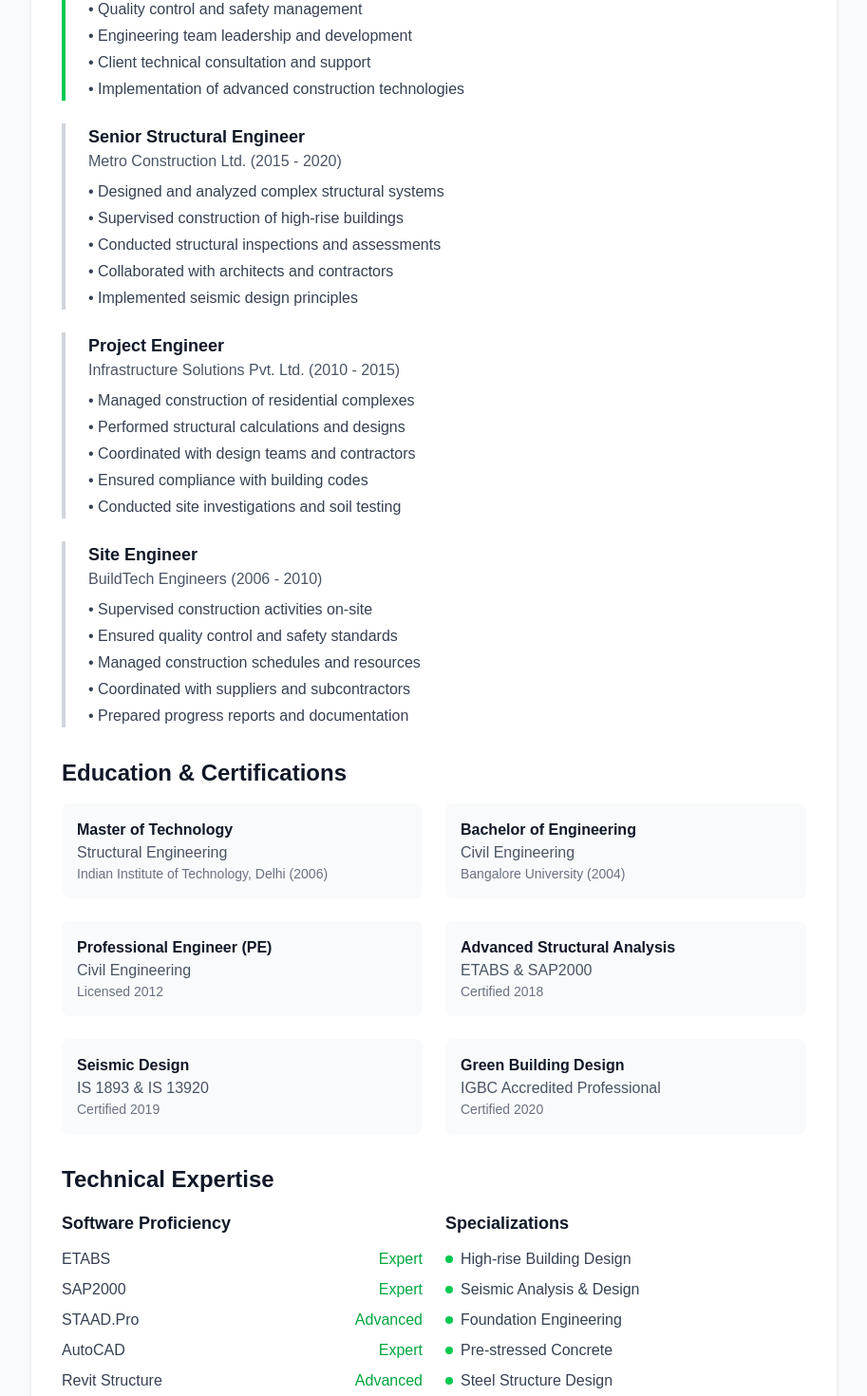
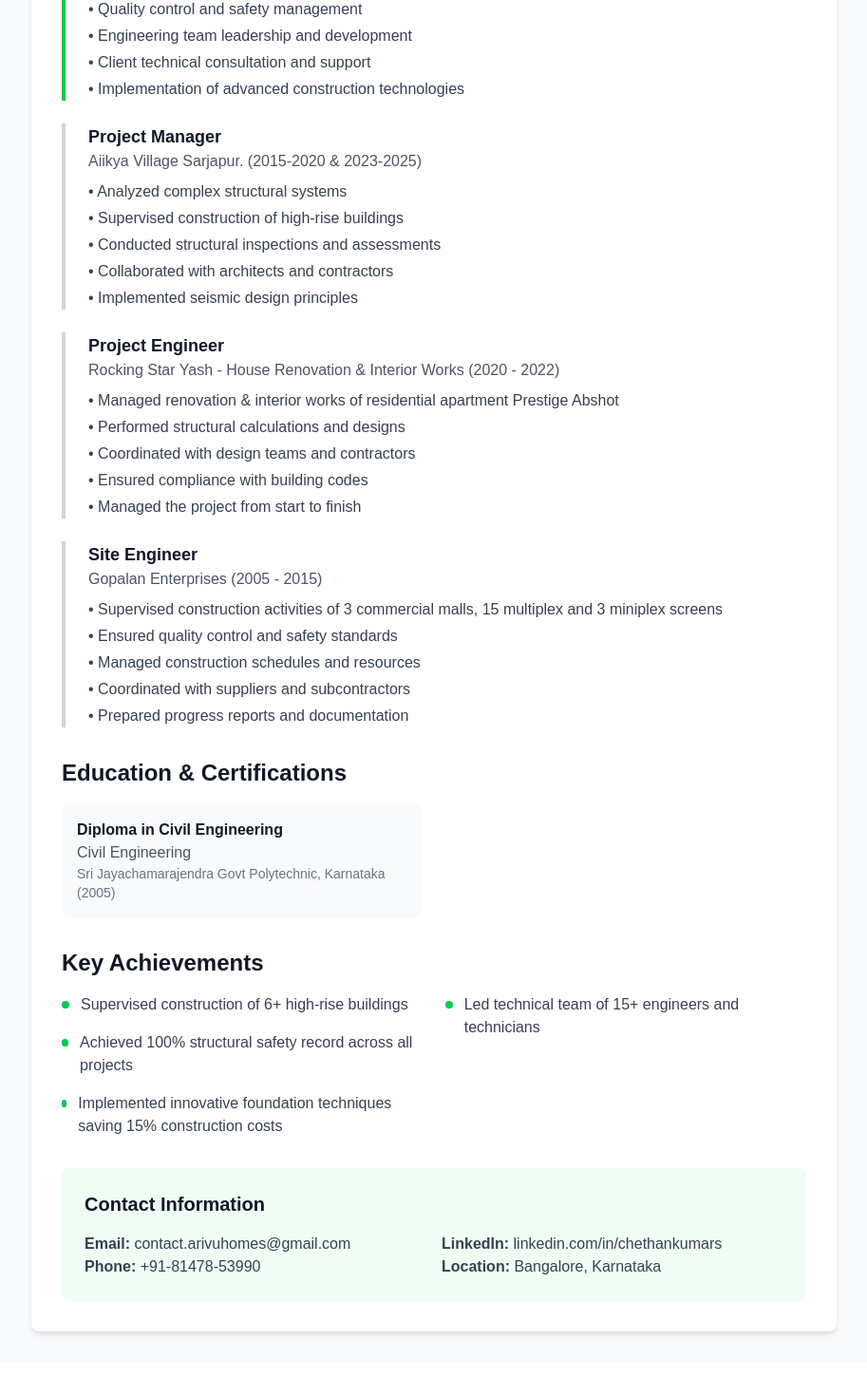
Before and after one commit to Rohithg86/arivu-homes, a Next.js app: page /team/chethan-kumar-s in a window 1280 px wide. Shown: the part 900-2370 px from the top of the page at 95% size, without its empty margins (183-1096 px from the left). Built offline with nearby package versions, Linux system fonts and the light colour scheme.

Commit message:
chethan profile

```diff
--- a/src/app/team/chethan-kumar-s/page.tsx
+++ b/src/app/team/chethan-kumar-s/page.tsx
@@ -36,8 +36,8 @@ export default function ChethanShrinivasBio() {
                 <h2 className="text-4xl font-bold mb-2">Chethan Kumar S</h2>
                 <p className="text-xl text-green-100 mb-4">Chief Engineer</p>
                 <p className="text-green-100 text-lg leading-relaxed">
-                  Highly skilled civil engineer with 18+ years of experience in structural design,
-                  construction management, and technical leadership across diverse construction projects.
+                  Highly skilled civil engineer with 20+ years of experience in construction management
+                  and technical leadership across diverse construction projects.
                 </p>
               </div>
             </div>
@@ -55,7 +55,7 @@ export default function ChethanShrinivasBio() {
                 and compliance with industry standards.
               </p>
               <p className="text-gray-700 leading-relaxed">
-                His extensive experience in structural analysis, design optimization, and construction
+                His extensive experience in design optimization and construction
                 methodologies has been instrumental in delivering complex projects on time and within budget.
                 He is recognized for his ability to solve intricate engineering problems and implement
                 cutting-edge construction technologies.
@@ -68,7 +68,7 @@ export default function ChethanShrinivasBio() {
               <div className="space-y-6">
                 <div className="border-l-4 border-green-500 pl-6">
                   <h4 className="text-lg font-semibold text-gray-900">Chief Engineer</h4>
-                  <p className="text-green-600 font-medium">Arivu Homes Private Limited (2020 - Present)</p>
+                  <p className="text-green-600 font-medium">Arivu Homes Private Limited (2026 - Present)</p>
                   <ul className="text-gray-700 mt-2 space-y-1">
                     <li>• Technical oversight of all construction projects</li>
                     <li>• Structural design review and optimization</li>
@@ -80,10 +80,10 @@ export default function ChethanShrinivasBio() {
                 </div>
 
                 <div className="border-l-4 border-gray-300 pl-6">
-                  <h4 className="text-lg font-semibold text-gray-900">Senior Structural Engineer</h4>
-                  <p className="text-gray-600 font-medium">Metro Construction Ltd. (2015 - 2020)</p>
+                  <h4 className="text-lg font-semibold text-gray-900">Project Manager</h4>
+                  <p className="text-gray-600 font-medium">Aiikya Village Sarjapur. (2015-2020 & 2023-2025)</p>
                   <ul className="text-gray-700 mt-2 space-y-1">
-                    <li>• Designed and analyzed complex structural systems</li>
+                    <li>• Analyzed complex structural systems</li>
                     <li>• Supervised construction of high-rise buildings</li>
                     <li>• Conducted structural inspections and assessments</li>
                     <li>• Collaborated with architects and contractors</li>
@@ -93,21 +93,21 @@ export default function ChethanShrinivasBio() {
 
                 <div className="border-l-4 border-gray-300 pl-6">
                   <h4 className="text-lg font-semibold text-gray-900">Project Engineer</h4>
-                  <p className="text-gray-600 font-medium">Infrastructure Solutions Pvt. Ltd. (2010 - 2015)</p>
+                  <p className="text-gray-600 font-medium"> Rocking Star Yash - House Renovation & Interior Works (2020 - 2022)</p>
                   <ul className="text-gray-700 mt-2 space-y-1">
-                    <li>• Managed construction of residential complexes</li>
+                    <li>• Managed renovation & interior works of residential apartment Prestige Abshot</li>
                     <li>• Performed structural calculations and designs</li>
                     <li>• Coordinated with design teams and contractors</li>
                     <li>• Ensured compliance with building codes</li>
-                    <li>• Conducted site investigations and soil testing</li>
+                    <li>• Managed the project from start to finish</li>
                   </ul>
                 </div>
 
                 <div className="border-l-4 border-gray-300 pl-6">
                   <h4 className="text-lg font-semibold text-gray-900">Site Engineer</h4>
-                  <p className="text-gray-600 font-medium">BuildTech Engineers (2006 - 2010)</p>
+                  <p className="text-gray-600 font-medium">Gopalan Enterprises (2005 - 2015)</p>
                   <ul className="text-gray-700 mt-2 space-y-1">
-                    <li>• Supervised construction activities on-site</li>
+                    <li>• Supervised construction activities of 3 commercial malls, 15 multiplex and 3 miniplex screens</li>
                     <li>• Ensured quality control and safety standards</li>
                     <li>• Managed construction schedules and resources</li>
                     <li>• Coordinated with suppliers and subcontractors</li>
@@ -122,91 +122,9 @@ export default function ChethanShrinivasBio() {
               <h3 className="text-2xl font-semibold text-gray-900 mb-4">Education & Certifications</h3>
               <div className="grid grid-cols-1 md:grid-cols-2 gap-6">
                 <div className="bg-gray-50 p-4 rounded-lg">
-                  <h4 className="font-semibold text-gray-900">Master of Technology</h4>
-                  <p className="text-gray-600">Structural Engineering</p>
-                  <p className="text-sm text-gray-500">Indian Institute of Technology, Delhi (2006)</p>
-                </div>
-                <div className="bg-gray-50 p-4 rounded-lg">
-                  <h4 className="font-semibold text-gray-900">Bachelor of Engineering</h4>
+                  <h4 className="font-semibold text-gray-900">Diploma in Civil Engineering</h4>
                   <p className="text-gray-600">Civil Engineering</p>
-                  <p className="text-sm text-gray-500">Bangalore University (2004)</p>
-                </div>
-                <div className="bg-gray-50 p-4 rounded-lg">
-                  <h4 className="font-semibold text-gray-900">Professional Engineer (PE)</h4>
-                  <p className="text-gray-600">Civil Engineering</p>
-                  <p className="text-sm text-gray-500">Licensed 2012</p>
-                </div>
-                <div className="bg-gray-50 p-4 rounded-lg">
-                  <h4 className="font-semibold text-gray-900">Advanced Structural Analysis</h4>
-                  <p className="text-gray-600">ETABS & SAP2000</p>
-                  <p className="text-sm text-gray-500">Certified 2018</p>
-                </div>
-                <div className="bg-gray-50 p-4 rounded-lg">
-                  <h4 className="font-semibold text-gray-900">Seismic Design</h4>
-                  <p className="text-gray-600">IS 1893 & IS 13920</p>
-                  <p className="text-sm text-gray-500">Certified 2019</p>
-                </div>
-                <div className="bg-gray-50 p-4 rounded-lg">
-                  <h4 className="font-semibold text-gray-900">Green Building Design</h4>
-                  <p className="text-gray-600">IGBC Accredited Professional</p>
-                  <p className="text-sm text-gray-500">Certified 2020</p>
-                </div>
-              </div>
-            </section>
-
-            {/* Technical Expertise */}
-            <section className="mb-8">
-              <h3 className="text-2xl font-semibold text-gray-900 mb-4">Technical Expertise</h3>
-              <div className="grid grid-cols-1 md:grid-cols-2 gap-6">
-                <div>
-                  <h4 className="text-lg font-semibold text-gray-900 mb-3">Software Proficiency</h4>
-                  <div className="space-y-2">
-                    <div className="flex justify-between">
-                      <span className="text-gray-700">ETABS</span>
-                      <span className="text-green-600 font-medium">Expert</span>
-                    </div>
-                    <div className="flex justify-between">
-                      <span className="text-gray-700">SAP2000</span>
-                      <span className="text-green-600 font-medium">Expert</span>
-                    </div>
-                    <div className="flex justify-between">
-                      <span className="text-gray-700">STAAD.Pro</span>
-                      <span className="text-green-600 font-medium">Advanced</span>
-                    </div>
-                    <div className="flex justify-between">
-                      <span className="text-gray-700">AutoCAD</span>
-                      <span className="text-green-600 font-medium">Expert</span>
-                    </div>
-                    <div className="flex justify-between">
-                      <span className="text-gray-700">Revit Structure</span>
-                      <span className="text-green-600 font-medium">Advanced</span>
-                    </div>
-                  </div>
-                </div>
-                <div>
-                  <h4 className="text-lg font-semibold text-gray-900 mb-3">Specializations</h4>
-                  <div className="space-y-2">
-                    <div className="flex items-center gap-2">
-                      <div className="w-2 h-2 bg-green-500 rounded-full"></div>
-                      <span className="text-gray-700">High-rise Building Design</span>
-                    </div>
-                    <div className="flex items-center gap-2">
-                      <div className="w-2 h-2 bg-green-500 rounded-full"></div>
-                      <span className="text-gray-700">Seismic Analysis & Design</span>
-                    </div>
-                    <div className="flex items-center gap-2">
-                      <div className="w-2 h-2 bg-green-500 rounded-full"></div>
-                      <span className="text-gray-700">Foundation Engineering</span>
-                    </div>
-                    <div className="flex items-center gap-2">
-                      <div className="w-2 h-2 bg-green-500 rounded-full"></div>
-                      <span className="text-gray-700">Pre-stressed Concrete</span>
-                    </div>
-                    <div className="flex items-center gap-2">
-                      <div className="w-2 h-2 bg-green-500 rounded-full"></div>
-                      <span className="text-gray-700">Steel Structure Design</span>
-                    </div>
-                  </div>
+                  <p className="text-sm text-gray-500">Sri Jayachamarajendra Govt Polytechnic, Karnataka (2005)</p>
                 </div>
               </div>
             </section>
@@ -218,7 +136,7 @@ export default function ChethanShrinivasBio() {
                 <div className="space-y-4">
                   <div className="flex items-start gap-3">
                     <div className="w-2 h-2 bg-green-500 rounded-full mt-2"></div>
-                    <p className="text-gray-700">Designed and supervised construction of 30+ high-rise buildings</p>
+                    <p className="text-gray-700">Supervised construction of 6+ high-rise buildings</p>
                   </div>
                   <div className="flex items-start gap-3">
                     <div className="w-2 h-2 bg-green-500 rounded-full mt-2"></div>
@@ -234,14 +152,6 @@ export default function ChethanShrinivasBio() {
                     <div className="w-2 h-2 bg-green-500 rounded-full mt-2"></div>
                     <p className="text-gray-700">Led technical team of 15+ engineers and technicians</p>
                   </div>
-                  <div className="flex items-start gap-3">
-                    <div className="w-2 h-2 bg-green-500 rounded-full mt-2"></div>
-                    <p className="text-gray-700">Published 5 technical papers in construction journals</p>
-                  </div>
-                  <div className="flex items-start gap-3">
-                    <div className="w-2 h-2 bg-green-500 rounded-full mt-2"></div>
-                    <p className="text-gray-700">Received Excellence in Engineering Award 2022</p>
-                  </div>
                 </div>
               </div>
             </section>
@@ -251,11 +161,11 @@ export default function ChethanShrinivasBio() {
               <h3 className="text-xl font-semibold text-gray-900 mb-4">Contact Information</h3>
               <div className="grid grid-cols-1 md:grid-cols-2 gap-4">
                 <div>
-                  <p className="text-gray-700"><strong>Email:</strong> chethan@arivuhomes.com</p>
-                  <p className="text-gray-700"><strong>Phone:</strong> +91-98765-43211</p>
+                  <p className="text-gray-700"><strong>Email:</strong> contact.arivuhomes@gmail.com</p>
+                  <p className="text-gray-700"><strong>Phone:</strong> +91-81478-53990</p>
                 </div>
                 <div>
-                  <p className="text-gray-700"><strong>LinkedIn:</strong> linkedin.com/in/chethanshrinivas</p>
+                  <p className="text-gray-700"><strong>LinkedIn:</strong> linkedin.com/in/chethankumars</p>
                   <p className="text-gray-700"><strong>Location:</strong> Bangalore, Karnataka</p>
                 </div>
               </div>
```
